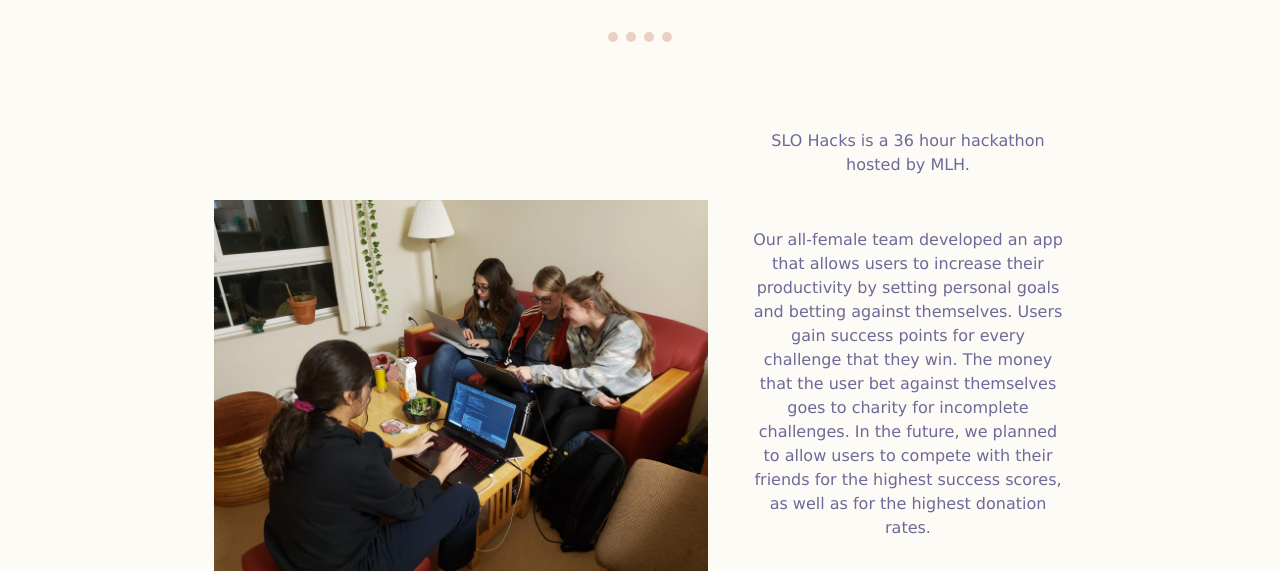
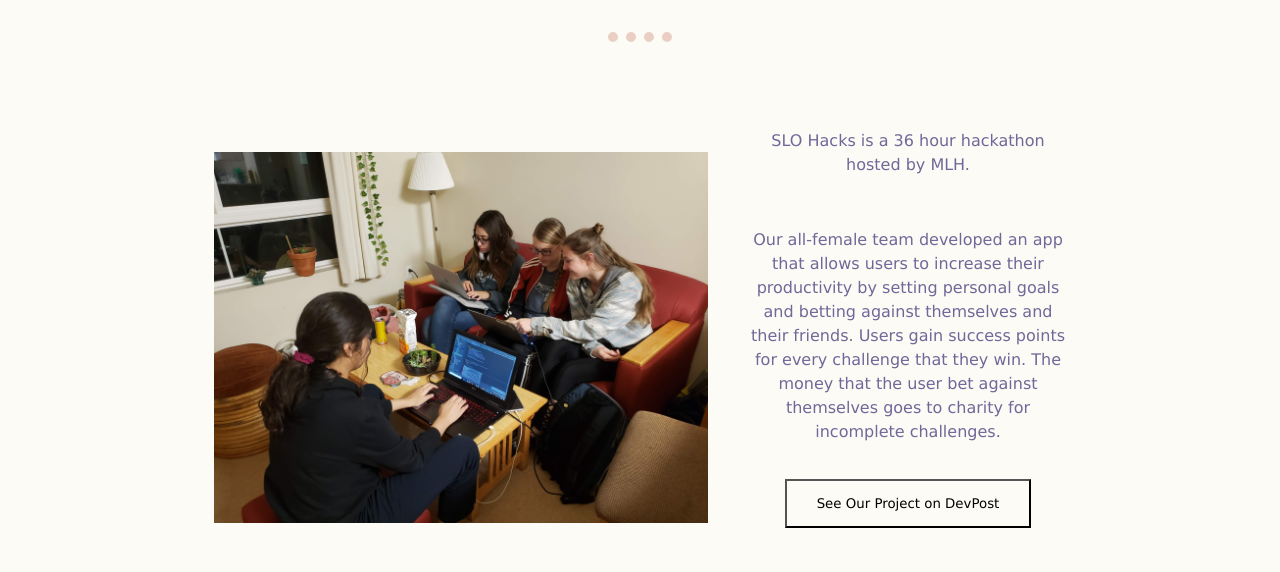
Before and after one commit to helenewillits/home, a plain HTML site: page projects/slo-hacks.html in a window 1280 px wide. Shown: the part 247-819 px from the top of the page. Drawn offline with Linux system fonts and the light colour scheme; a script that the page names is missing.

Commit message:
updated the quality of the resume png and updated slohacks description

```diff
--- a/projects/slo-hacks.html
+++ b/projects/slo-hacks.html
@@ -50,10 +50,8 @@
                         <p>SLO Hacks is a 36 hour hackathon hosted by MLH.</p>
                         <br>
                         <p>Our all-female team developed an app that allows users to increase their productivity by setting personal
-                            goals and betting against themselves. Users gain success points for every challenge that they win. The
-                            money that the user bet against themselves goes to charity for incomplete challenges. In the future, we
-                            planned to allow users to compete with their friends for the highest success scores, as well as for the
-                            highest donation rates.</p>
+                            goals and betting against themselves and their friends. Users gain success points for every challenge that they win.
+                            The money that the user bet against themselves goes to charity for incomplete challenges.</p>
                         <br>
                         <button onclick="window.location.href='https://devpost.com/software/accountabuddy'">See Our Project on DevPost</button>
                         <br><br>
```
Also changed, not shown: 3 other files.
